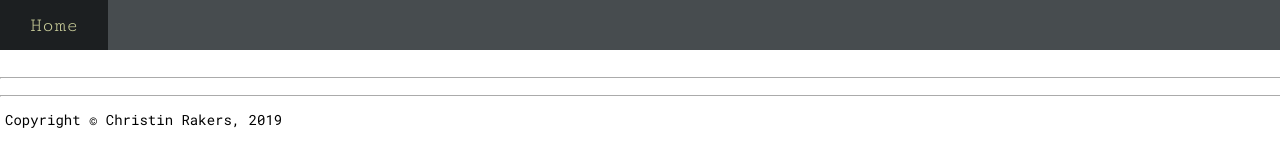
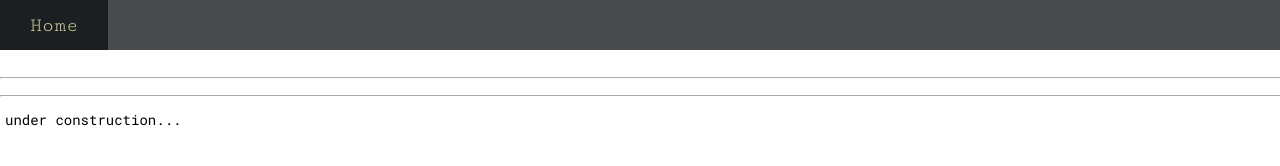
Before and after one commit to srekarc/srekarc.github.io, a plain HTML site: page index.html in a window 1280 px wide. Drawn offline with Linux system fonts and the light colour scheme; some icons are missing.

Commit message:
Update index.html

```diff
--- a/index.html
+++ b/index.html
@@ -24,6 +24,6 @@
     <hr>
     </div>
     </div>
-<div class="foot">Copyright &#169; Christin Rakers, 2019</div>
+<div class="foot">under construction...</div>
 </body>
 </html>
```
